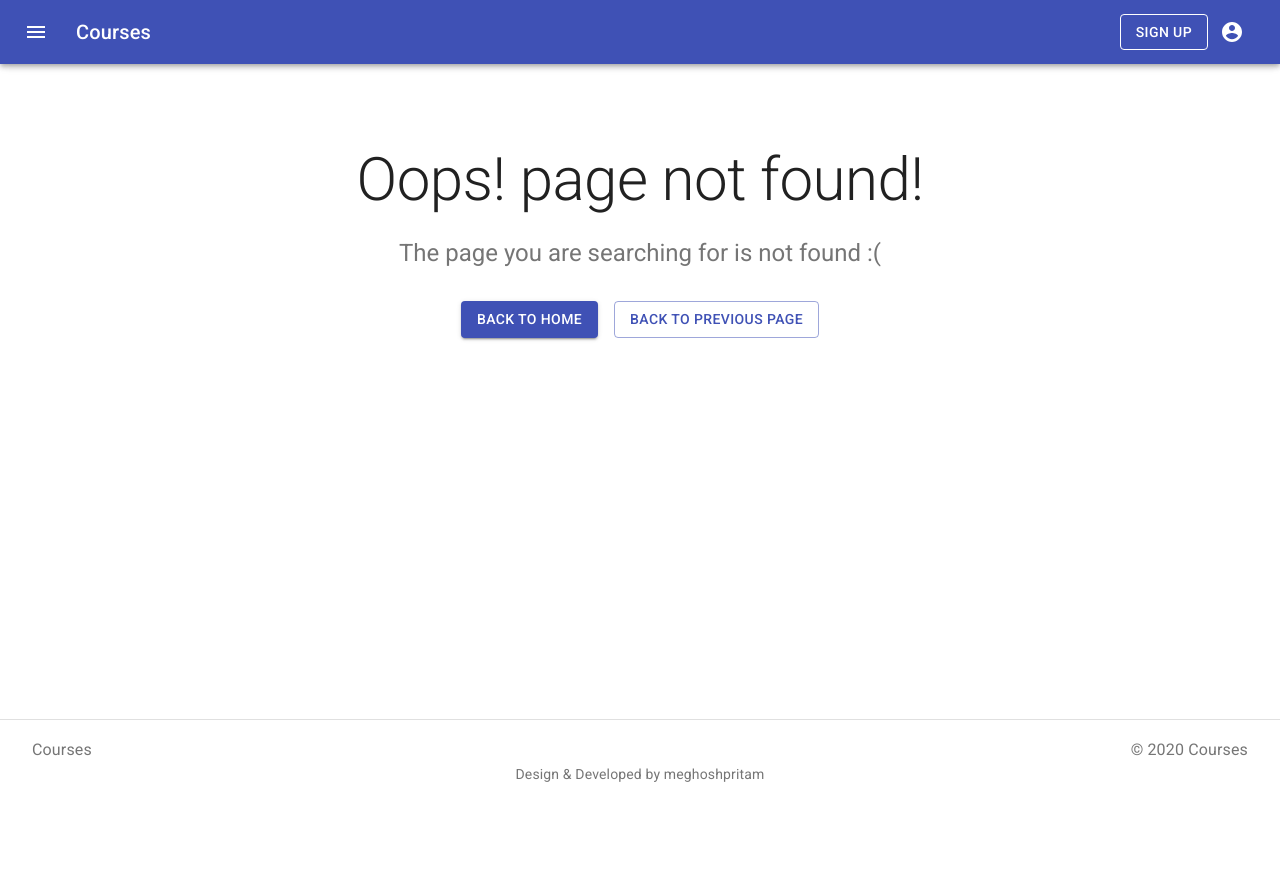
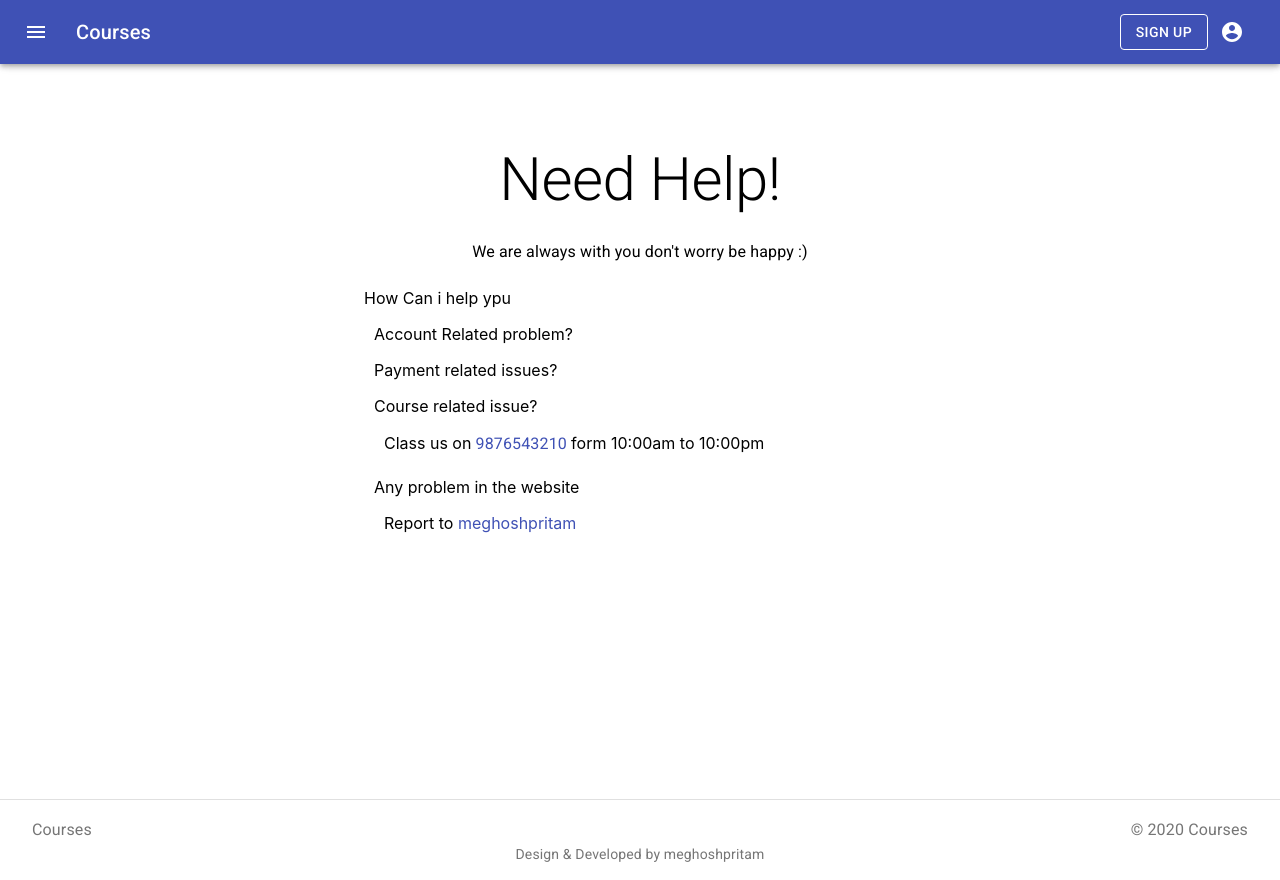
Before and after one commit to meghoshpritam/courses-client, a React (Create React App) app: page /help in a window 1280 px wide. Before the commit this address had no page. Before the commit the page ends 800 px from the top, so only its background shows below. Built offline with nearby package versions, Linux system fonts and the light colour scheme.

Commit message:
:construction: help page added

```diff
--- a/src/App.js
+++ b/src/App.js
@@ -16,6 +16,7 @@ import Profile from './pages/Profile';
 import About from './pages/About';
 import ViewAll from './pages/ViewAll';
 import AddItem from './pages/AddItem';
+import Help from './pages/Help';
 
 function App() {
   const loading = useSelector((state) => state.apiCall.loading);
@@ -49,6 +50,9 @@ function App() {
                 <Route path="/about">
                   <About />
                 </Route>
+                <Route path="/help">
+                  <Help />
+                </Route>
                 <Route path="/view-all/:type">
                   <ViewAll />
                 </Route>
--- a/src/components/AppBar.js
+++ b/src/components/AppBar.js
@@ -213,8 +213,8 @@ export default function MenuAppBar() {
             </ListItem>
             <ListItem
               button
-              onClick={() => history.push('/course/1')}
-              selected={location.pathname === '/course'}
+              onClick={() => history.push('/help')}
+              selected={location.pathname === '/help'}
             >
               <ListItemIcon>
                 <HelpIcon />
--- /dev/null
+++ b/src/pages/Help.js
@@ -0,0 +1,70 @@
+import React from 'react';
+import Container from '@material-ui/core/Container';
+import Typography from '@material-ui/core/Typography';
+import Grid from '@material-ui/core/Grid';
+import { makeStyles } from '@material-ui/core/styles';
+import Link from '@material-ui/core/Link';
+
+const useStyles = makeStyles((theme) => ({
+  link: {
+    color: theme.palette.primary.dark,
+    textDecoration: 'none',
+    '&:hover': {
+      textDecoration: 'underline',
+    },
+  },
+  mainAbout: {
+    margin: theme.spacing(3, 0),
+  },
+  leftMargin1st: {
+    marginLeft: 10,
+  },
+  leftMargin2nd: {
+    marginLeft: 20,
+  },
+}));
+
+export default () => {
+  const classes = useStyles();
+
+  return (
+    <Container maxWidth="sm">
+      <Container maxWidth="sm" style={{ textAlign: 'center', marginTop: 80, marginBottom: 15 }}>
+        <Typography component="h1" variant="h2">
+          Need Help!
+        </Typography>
+        <Typography paragraph variant="body1" className={classes.mainAbout}>
+          We are always with you don&apos;t worry be happy :)
+        </Typography>
+      </Container>
+      <Grid container spacing={2}>
+        <Grid item xs={12}>
+          How Can i help ypu
+        </Grid>
+        <Grid item xs={12} className={classes.leftMargin1st}>
+          Account Related problem?
+        </Grid>
+        <Grid item xs={12} className={classes.leftMargin1st}>
+          Payment related issues?
+        </Grid>
+        <Grid item xs={12} className={classes.leftMargin1st}>
+          Course related issue?
+        </Grid>
+        <Grid item xs={12} className={classes.leftMargin2nd}>
+          Class us on
+          <Typography color="primary" display="inline">
+            {' '}
+            9876543210{' '}
+          </Typography>
+          form 10:00am to 10:00pm
+        </Grid>
+        <Grid item xs={12} className={classes.leftMargin1st} style={{ marginTop: 5 }}>
+          Any problem in the website
+        </Grid>
+        <Grid item xs={12} className={classes.leftMargin2nd}>
+          Report to <Link href="http://meghoshpritam.netlify.app">meghoshpritam</Link>
+        </Grid>
+      </Grid>
+    </Container>
+  );
+};
```
